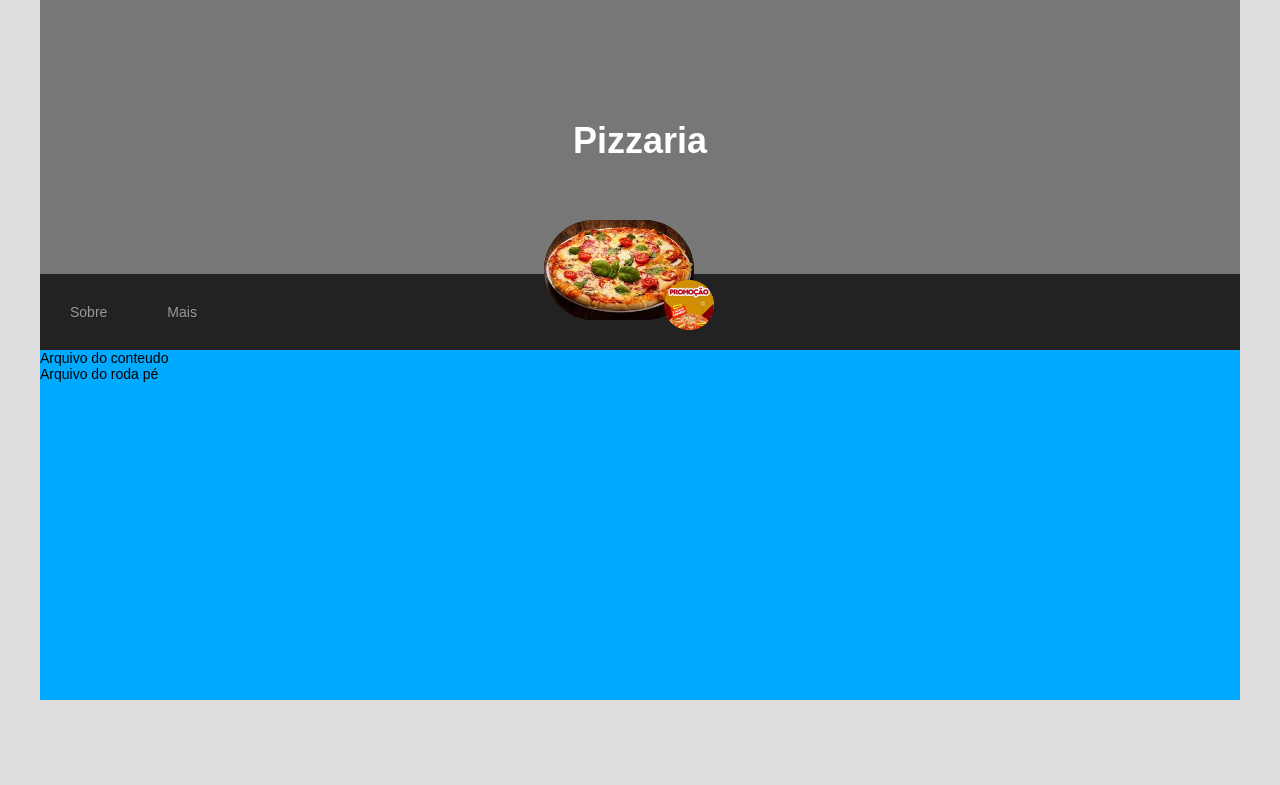
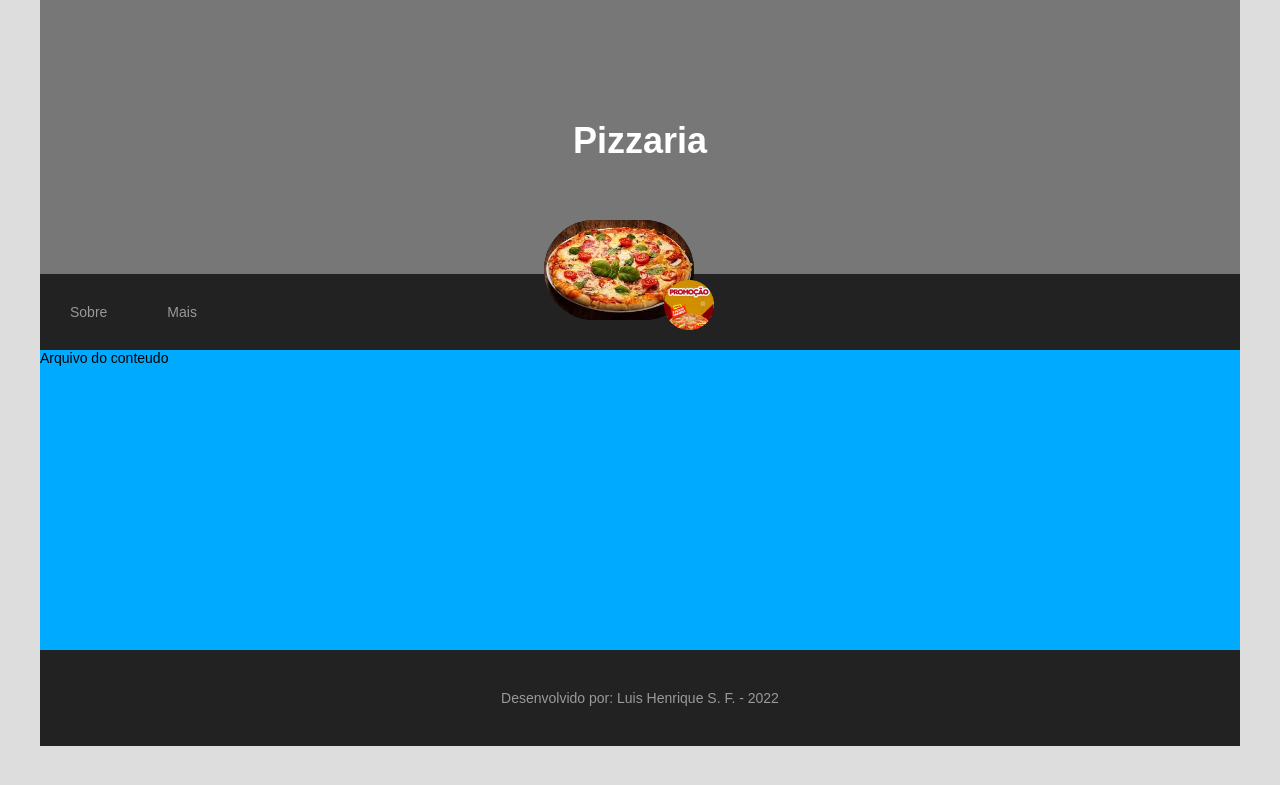
Before and after one commit to Henricknen/site_em_php, a PHP site: page / in a window 1280 px wide. Shown: the top 785 px of the page. Run offline with PHP 8.4, Linux system fonts and the light colour scheme.

Commit message:
criacao_do_rodape_e_estilizando_via_'css'

```diff
--- a/css/stylo.css
+++ b/css/stylo.css
@@ -133,7 +133,28 @@ body {
 /* seção conteudo */
 #principal {
     max-width: 1200px;
-    height: 700px;
+    min-height: 700px;
     margin: 0 auto;
     background-color:#0AF;
 }
+
+/* conteudo */
+#conteudo {
+    width: 100%;
+    height: 300px;
+    float: left;
+}
+
+/* roda pé */
+#rodape {
+    width: 100%;
+    min-height: 50px;
+    float: left;
+    background-color: #222;
+}
+
+footer p {
+    text-align: center;
+    margin: 40px 0;
+    color: #999;
+}
--- a/rodape.php
+++ b/rodape.php
@@ -1,3 +1,3 @@
-<?php
-    echo "Arquivo do roda pé";
-?>
+<footer>
+    <p>Desenvolvido por: Luis Henrique S. F. - 2022</p>
+</footer>
```
